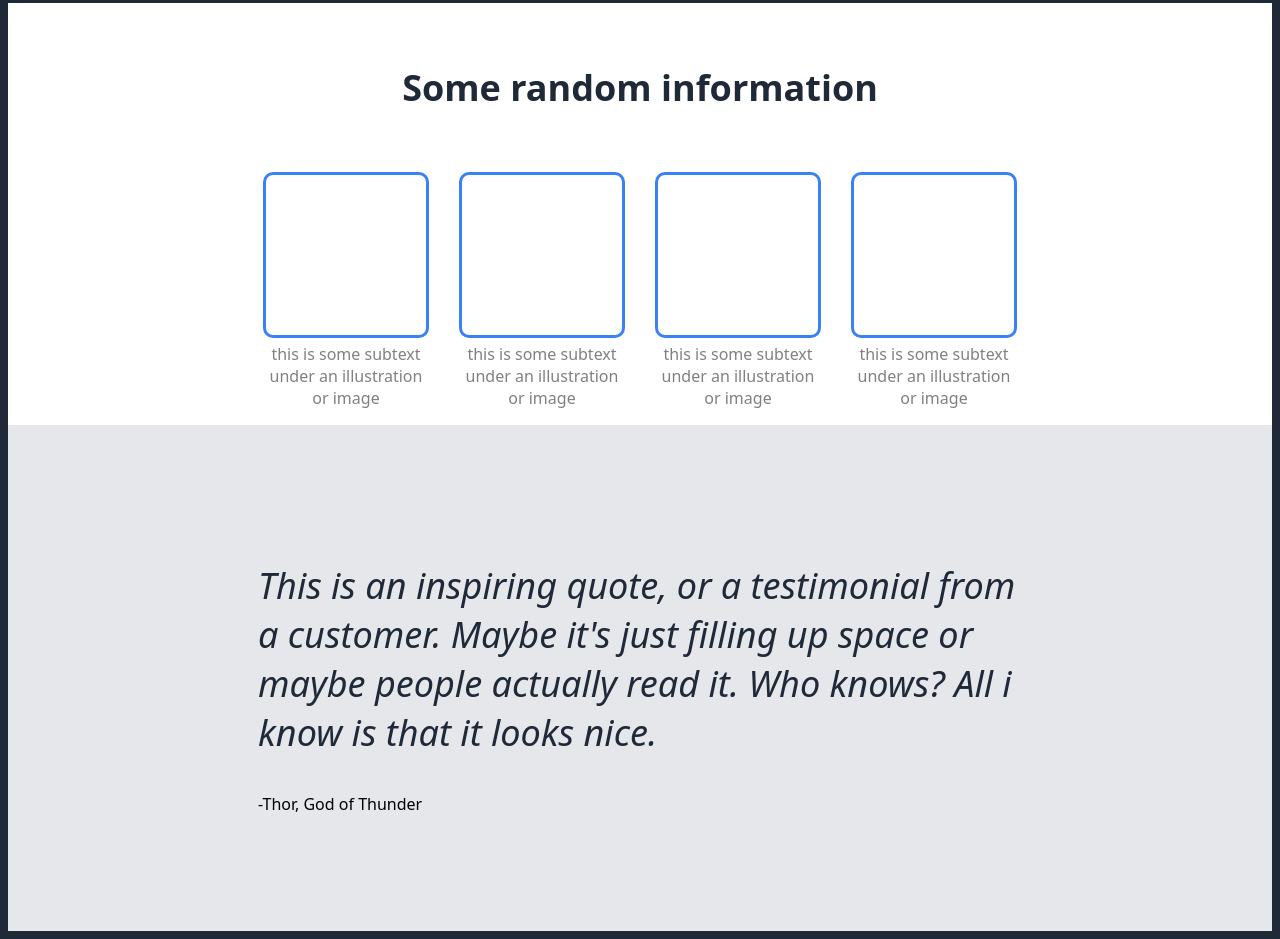
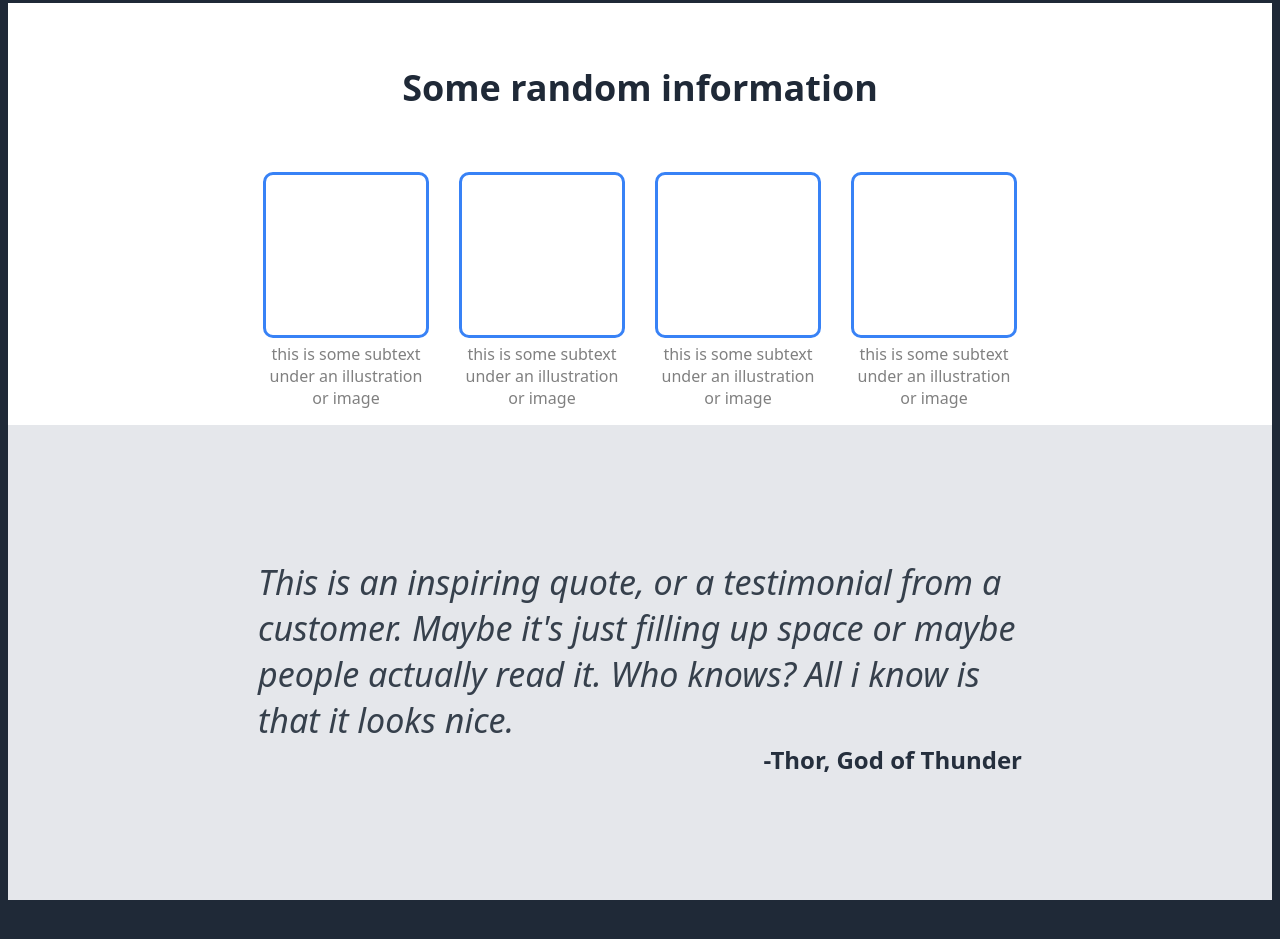
Before and after one commit to lukaa136/landing-page-css, a plain HTML site: page index.html in a window 1280 px wide. Shown: the part 558-1497 px from the top of the page. After the commit the page ends 1466 px from the top, so only its background shows below. Drawn offline with Linux system fonts and the light colour scheme.

Commit message:
finish sec3

```diff
--- a/styles.css
+++ b/styles.css
@@ -139,7 +139,17 @@ img {
 }
 
 .sec3-p1 {
-    color: #1F2937;
-    font-size: 36px;
+    color: #36404c;
+    font-size: 34px;
     font-style: italic;
+    margin-bottom: 0px;
 }
+
+.sec3-p2 {
+    font-size: 24px;
+    margin-top: 0px;
+    display: flex;
+    justify-content: flex-end;
+    color: #252f3d;
+    font-weight: bold;
+}
```
